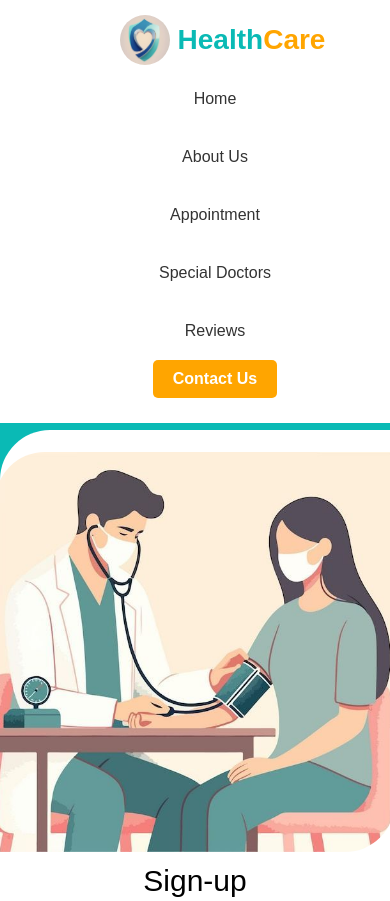
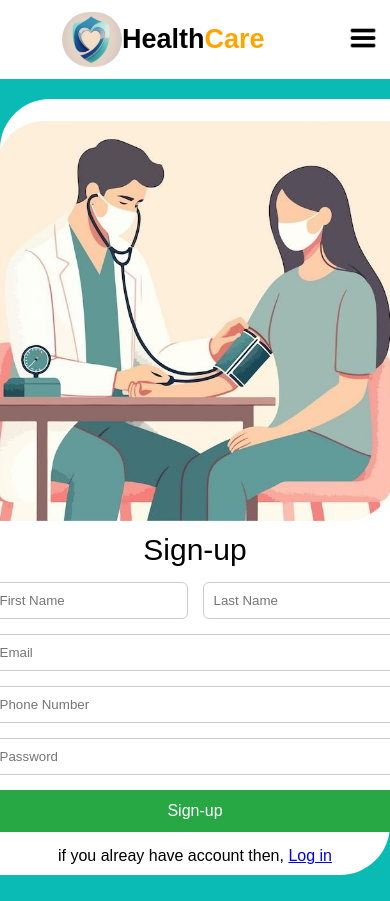
Before and after one commit to bhagyashrisanap15/ICP-13-html-css-github-group-project-3Health-care-web, a plain HTML site: page pages/sign-up.html in a window 390 px wide. Shown: the top 901 px of the page. Drawn offline with Linux system fonts and the light colour scheme.

Commit message:
navbar and footer updated

```diff
--- a/css/sign-up.css
+++ b/css/sign-up.css
@@ -7,110 +7,85 @@ body{
 
 
 .navbar {
+  padding: 12px;
   display: flex;
-      justify-content: space-between;
+  justify-content: center;
   align-items: center;
-      padding: 20px 60px;
-      background: #fff;
-      position: fixed;
-      top: 0;
-      left: 0;
-      width: 92%;
-      z-index: 1000;
+  background-color: white;
 }
-    .navbar img {
-      height: 50px;
-      margin-left: 15px;
-      width: 50px;
-      border-radius: 50%;
+.nav-logo {
+  margin-right: auto;
+  margin-left: 50px;
+  height: 55px;
+  width: 60px;
+  border-radius: 50px;
 }
-    .navbar .logo {
+.nav-name {
+ width: 90%;
+ font-weight: bold;
+ font-size: 27px;
+
+}
+
+.menu {
+
   display: flex;
-      align-items: center;
-      gap: 8px;
-      font-size: 30px;
-      font-weight: bold;
-      color: #0abab5;
-      margin-right: 250px;
+  gap: 20px;
+  font-size: 18px;
 }
-    .navbar .logo span {
-      color: #0abab5;
-      font-weight: bold;
-      font-size: 28px;
-    }
-    .navbar ul {
-      list-style: none;
-      display: flex;
-      gap: 35px;
-    }
-      .navbar .contact-btn {
-      background: orange;
+.menu a {
+  color: #555;
+  text-decoration: none;
   padding: 10px 20px;
-      border-radius: 5px;
-      color: #fff;
-      text-decoration: none;
+  margin: 0 10px;
+  transition: 0.3s;
   font-weight: bold;
 }
+.menu a:hover {
+  color: #0abab5;
+}
+.contact-btn {
+  display: block;
+  background-color: #ff9800;
+  border-radius: 10px;
+  height: 20px;
+  width:80px;
 
-    .navbar .contact-btn:hover {
-      background: #0097a7;
 }
 
-    .navbar ul li a {
-      text-decoration: none;
-      color: #333;
-      font-weight: 500;
-      transition: color 0.3s;
+.hamburger {
+  display: none;
+  cursor: pointer;
 }
-    .navbar ul li a:hover {
-      color: #0abab5;
+.hamburger img {
+  width: 30px;
+  height: 30px;
 }
-    .navbar .contact-btn {
-      background: orange;
-      padding: 10px 20px;
-      border-radius: 5px;
-      color: #fff;
-      text-decoration: none;
-      font-weight: bold;
-    }
-    .navbar .contact-btn:hover {
-      background: #0097a7;
+#menu-toggle {
+  display: none;
 }
 
-    @media screen and (max-width: 768px) {
-  .navbar {
+@media (max-width: 768px) {
+  .menu {
+    display: none;
     flex-direction: column;
-    align-items: center;
-    padding: 15px 20px;
+    position: absolute;
+    top: 75px;
+    left: 0;
     width: 100%;
+    background: #fff;
+    padding: 10px 0;
   }
-
-  .navbar .logo {
-    margin: 0 auto 15px auto;
-    font-size: 25px;
+  .menu a {
+    padding: 10px 20px;
+    display: block;
   }
-
-  .navbar ul {
-    flex-direction: column;
-    gap: 20px;
-    width: 100%;
-    padding: 0;
-    margin: 0;
-    text-align: center;
+  .hamburger {
+    display: block;
   }
-
-  .navbar ul li {
-    width: 100%;
-  }
-
-  .navbar ul li a {
-    display: block;
-    padding: 10px;
-  }
-
-  .navbar .contact-btn {
-    margin: 10px auto;
-  } }
+  #menu-toggle:checked + .hamburger + .menu {
+    display: flex;
+  }}
 
   .form-container {
   display: flex;
@@ -121,7 +96,7 @@ body{
   border-radius: 50px 0 50px 0;
   padding: 10px;
   max-width: 900px;
- margin: 120px 210px;
+ margin: 20px 210px;
 
 }
 .sign_up-form {
@@ -174,7 +149,7 @@ body{
   max-width: 395px;
   margin-left: auto;
   margin-right: auto;
-  margin-top: 430px;
+  margin-top: 20px;
 }
 }
 
--- a/pages/sign-up.html
+++ b/pages/sign-up.html
@@ -6,18 +6,20 @@
 </head>
 <body>
     <div class="navbar">
-    <div class="logo">
-      <img src="../images/logo.jpeg">
-      <span>Health<span style="color: orange;">Care</span>
+    <img src="../images/logo.jpeg" alt="logo" class="nav-logo"/>
+    <span class="nav-name">Health<span style="color: orange;">Care</span></span>
+    <input type="checkbox" id="menu-toggle">
+    <label for="menu-toggle" class="hamburger">
+      <img src="..\images\burger-bar.png" alt="menu">
+    </label>
+    <div class="menu">
+      <a href="../index.html">Home</a>
+      <a href="aboutus.html">About Us</a>
+      <a href="appointment.html">Appointment</a>
+      <a href="doctors.html">Special Doctor</a>
+      <a href="review.html">Reviews</a>
+      <a href="contact.html" class="contact-btn">Contact</a>
     </div>
-    <ul>
-      <li><a href="../index.html">Home</a></li>
-      <li><a href="aboutus.html">About Us</a></li>
-      <li><a href="appointment.html">Appointment</a></li>
-      <li><a href="doctors.html">Special Doctors</a></li>
-      <li><a href="review.html">Reviews</a></li>
-    </ul>
-     <a href="contact.html" class="contact-btn">Contact Us</a>
   </div>
   <div class="form-container">
     <img src="../images/sign.img.jpg" class="img">
@@ -47,7 +49,7 @@
       <div class="footer-section">
       <h2><b>QUICK LINKS </b></h2>
         <ul>
-          <li><a href="./../index.html">Home</a></li>
+          <li><a href="../index.html">Home</a></li>
           <li><a href="review.html">Reviews</a></li>
           <li><a href="aboutus.html">About Us</a></li>
            <li><a href="contact.html">Contact</a></li>
@@ -55,21 +57,14 @@
       </div>
 
 
-      <div class="footer-section">
-        <h2><b>SERVICES </b></h2>
-        <ul>
-          <li><a href="#">Pharmacy</a></li>
-          <li><a href="#">Child Care</a></li>
-          <li><a href="#">Emergency</a></li>
-        </ul>
-      </div>
+
 
       <div class="footer-section">
         <h2><b>FOLLOW US</b></h2>
         <div class="social-icons">
-          <a href="#"><img src="../images/facebook.jpg" alt="Facebook"></a>
-          <a href="#"><img src="../images/twitter.jpg" alt="Twitter"></a>
-          <a href="#"><img src="../images/instagram.jpg" alt="Instagram"></a>
+          <a href="https://www.facebook.com/"><img src="../images/facebook.jpg" alt="Facebook"></a>
+          <a href="https://twitter.com/."><img src="../images/twitter.jpg" alt="Twitter"></a>
+          <a href="https://www.instagram.com/"><img src="../images/instagram.jpg" alt="Instagram"></a>
         </div>
       </div>
     </div>
```
Lines whose indentation alone changed are shown as unchanged.
